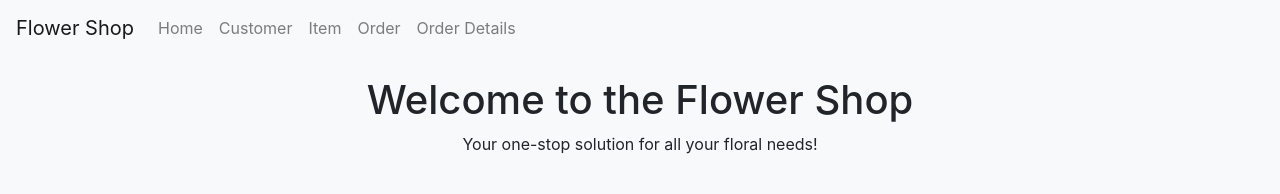
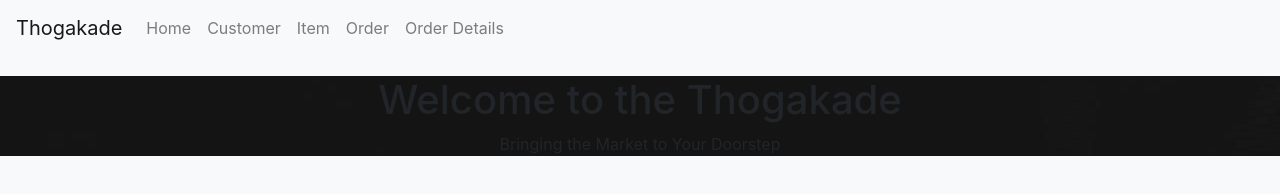
Before and after one commit to pesala-x/Web-Pos-Frontend, a plain HTML site: page index.html in a window 1280 px wide. Drawn offline with nearby package versions, Linux system fonts and the light colour scheme; no server answers.

Commit message:
home section updated

```diff
--- a/index.html
+++ b/index.html
@@ -3,7 +3,7 @@
 <head>
     <meta charset="UTF-8">
     <meta name="viewport" content="width=device-width, initial-scale=1.0">
-    <title>Flower Shop POS</title>
+    <title>THOGAKADE | Online Shopping Store </title>
     <link href="https://stackpath.bootstrapcdn.com/bootstrap/4.5.2/css/bootstrap.min.css" rel="stylesheet">
     <!-- <link rel="stylesheet" href="https://maxcdn.bootstrapcdn.com/bootstrap/4.0.0/css/bootstrap.min.css"> -->
     <link rel="stylesheet" href="css/styles.css">
@@ -12,7 +12,7 @@
 
     <!-- Navigation Bar -->
     <nav class="navbar navbar-expand-lg navbar-light bg-light">
-        <a class="navbar-brand" href="#">Flower Shop</a>
+        <a class="navbar-brand" href="#">Thogakade</a>
         <div class="collapse navbar-collapse" id="navbarNav">
             <ul class="navbar-nav">
                 <li class="nav-item"><a class="nav-link" href="#" data-section="home">Home</a></li>
@@ -25,10 +25,10 @@
     </nav>
 
     <!-- Home Section -->
-    <div id="home" class="section active">
+    <div id="home" class="section active" style="background-image: url('assets/images/domo-3aXokIylbKY-unsplash.jpg');">
         <div class="container text-center">
-            <h1>Welcome to the Flower Shop</h1>
-            <p>Your one-stop solution for all your floral needs!</p>
+            <h1>Welcome to the Thogakade</h1>
+            <p>Bringing the Market to Your Doorstep</p>
         </div>
     </div>
 
```
Also changed, not shown: assets/images/domo-3aXokIylbKY-unsplash.jpg (added), 1 other file.
